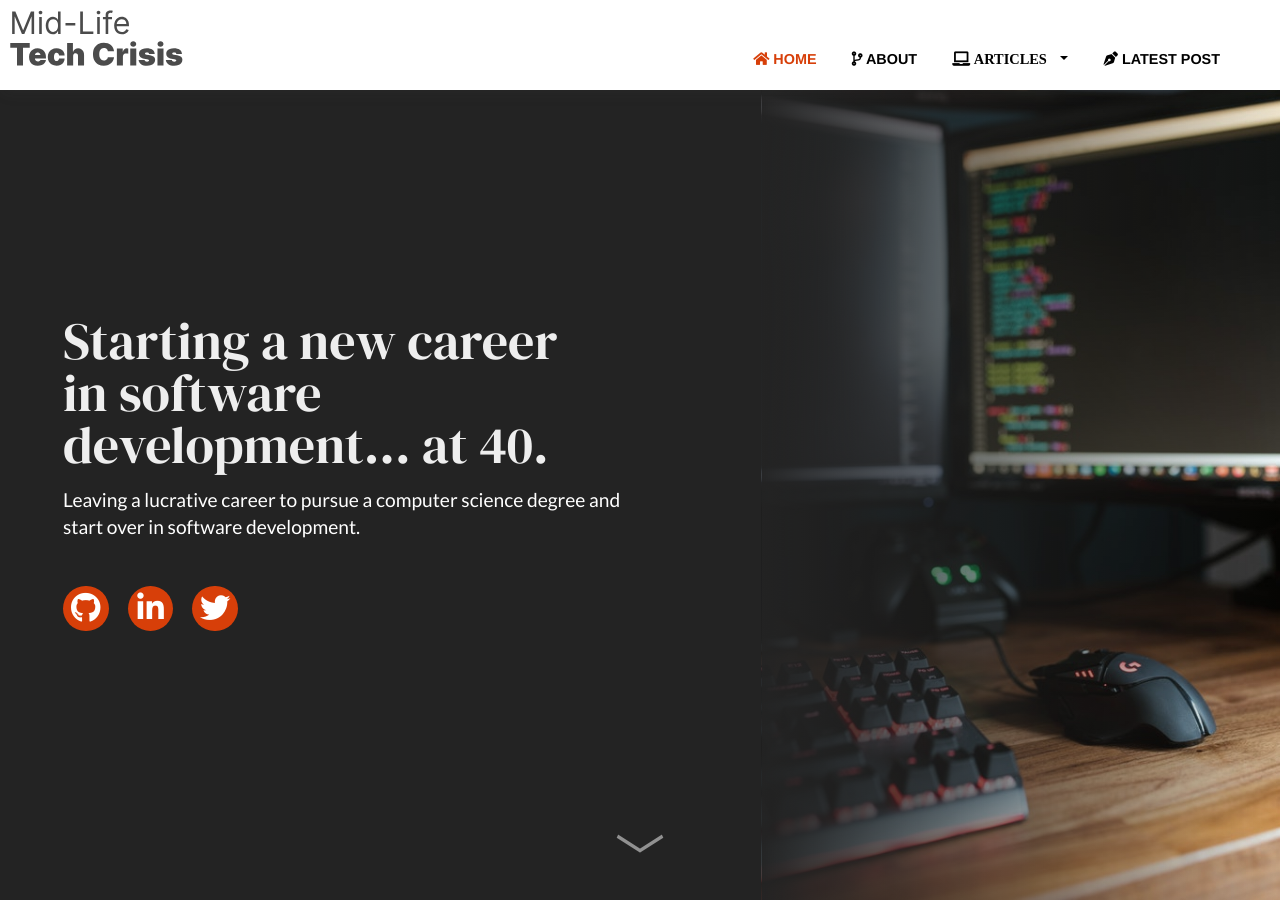
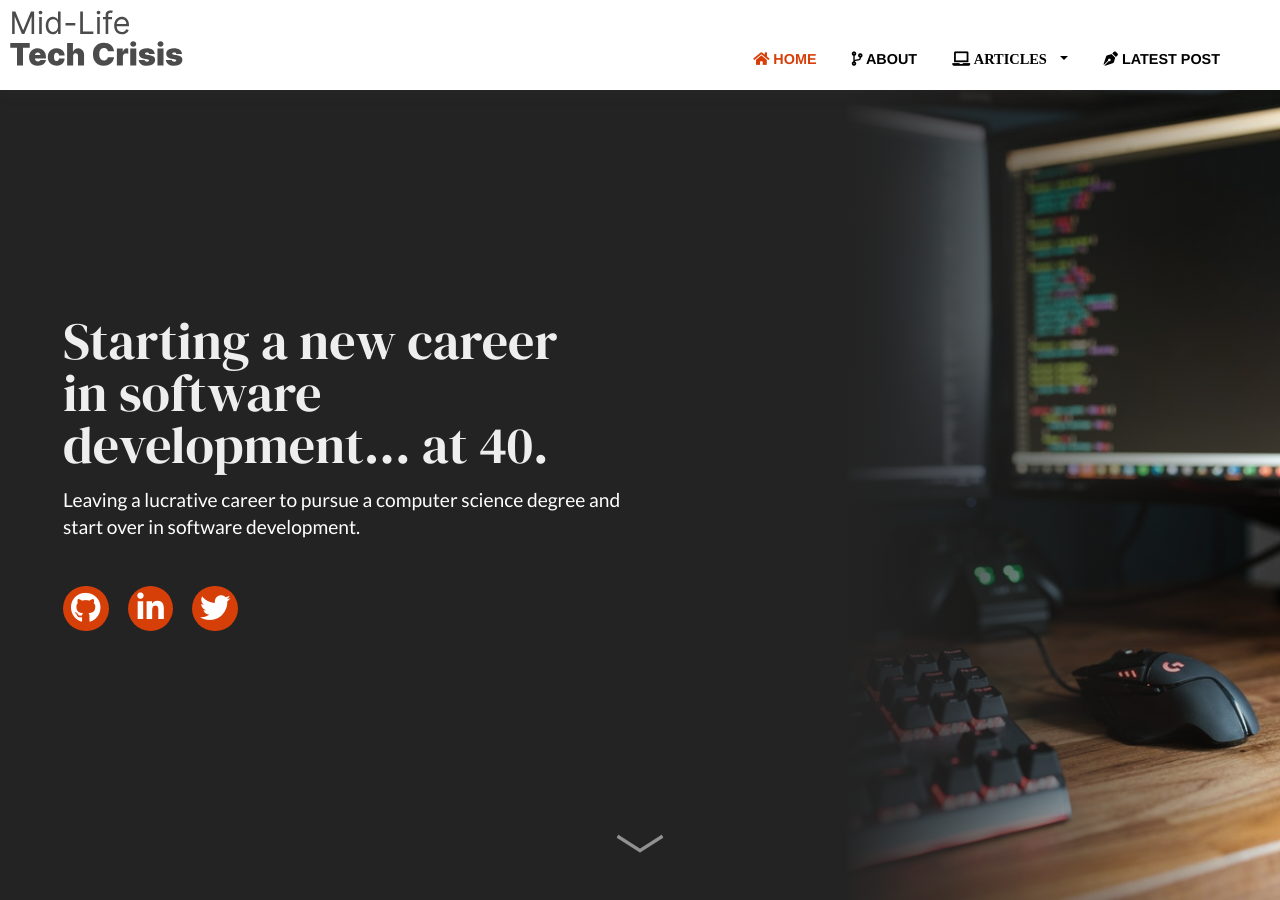
Before and after one commit to mikeakins1/midlifetechcrisis, a Jekyll site: the page built from index.html, in a window 1280 px wide and 900 px high. Built offline with Jekyll 4.4.1, drawn with Linux system fonts in a browser that asks for light colours.

Commit message:
Update footer and hero styling

```diff
--- a/_includes/footer.html
+++ b/_includes/footer.html
@@ -1,7 +1,4 @@
 <footer class="footer">
-	<a class="footer-logo" href="/">
-		<img src="/images/logo.svg" alt="Mid-Life Tech Crisis">
-	</a>
 	<h3>Mid-Life Tech Crisis</h3>
 	<nav>
 		<ul class="footer-nav nav-links">
--- a/css/main.css
+++ b/css/main.css
@@ -192,7 +192,7 @@
 .hero-left {
   float: left;
   padding: 35vh 7vh 0 7vh;
-  width: 55%;
+  width: 75%;
 }
 .hero-left:after {
   bottom: 2vh;
```
